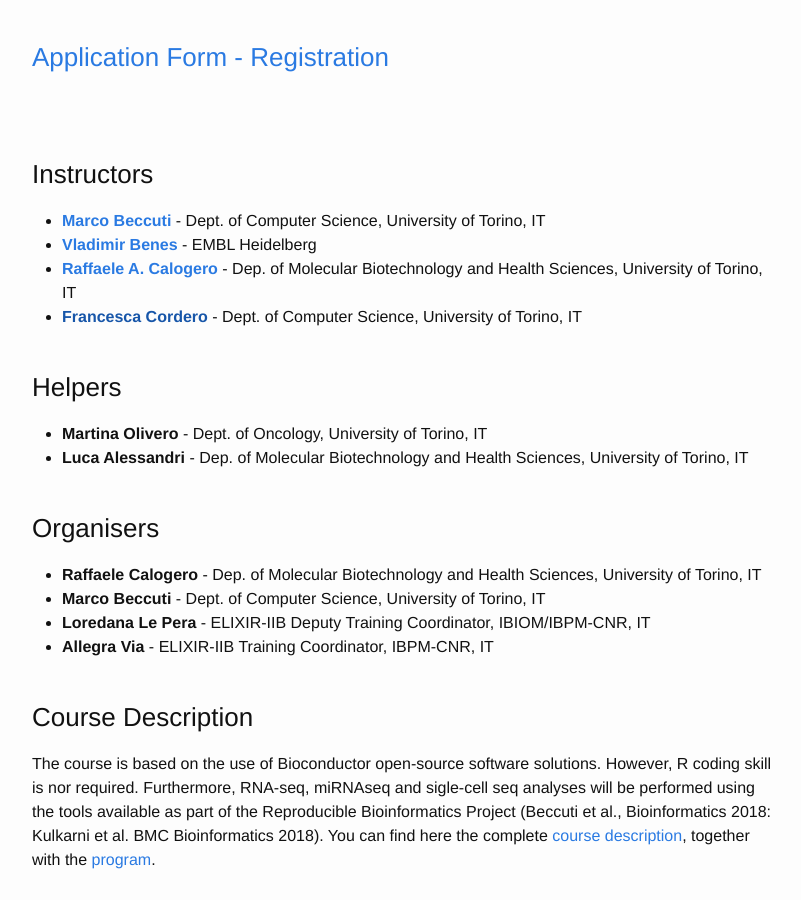
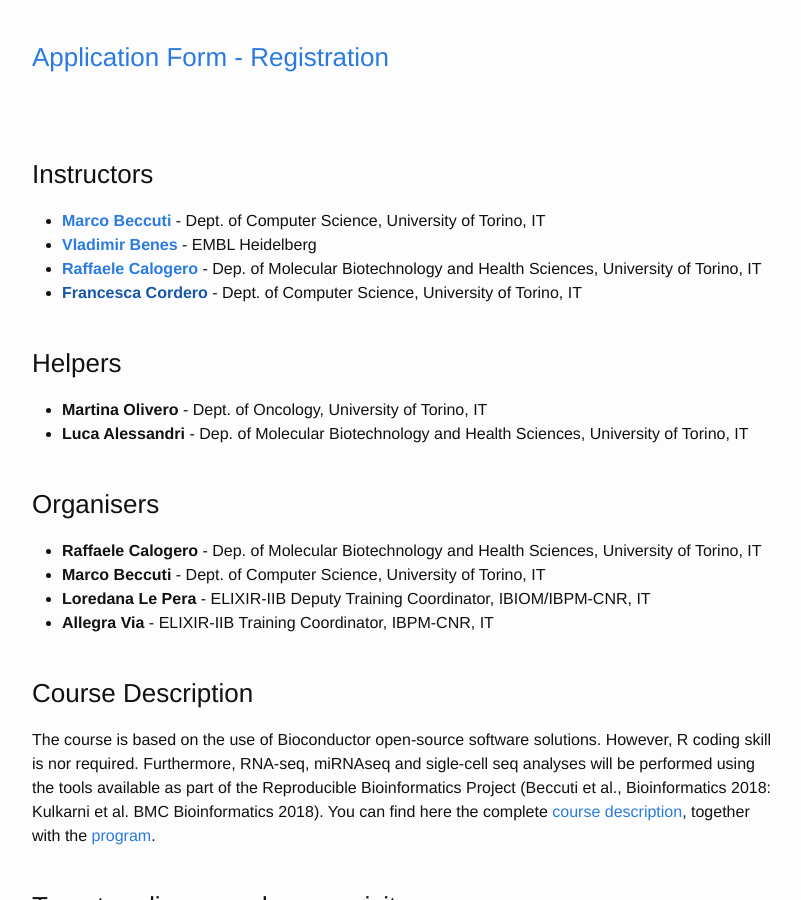
Before and after one commit to ELIXIR-IIB-training/website, a Jekyll site: the page built from _posts/2020-03-09-RNAseq-and-single-cell_Turin.md, in a window 1280 px wide and 900 px high, scrolled down 1228 px. Shown: the whole window, without its empty margins (238-1039 px from the left). Built offline with Jekyll 4.4.1, drawn with Linux system fonts in a browser that asks for light colours.

```diff
--- a/_posts/2020-03-09-RNAseq-and-single-cell_Turin.md
+++ b/_posts/2020-03-09-RNAseq-and-single-cell_Turin.md
@@ -63,7 +63,7 @@ A maximum of **20** candidates will be accepted for the course. Priority will be
 ### Instructors
 - [**Marco Beccuti**](https://elixir-iib-training.github.io/website/instructors/marco_beccuti.html) - Dept. of Computer Science, University of Torino, IT
 - [**Vladimir Benes**](https://www.embl.de/services/core_facilities/genecore/members/index.php?s_personId=CP-60003318) - EMBL Heidelberg
-- [**Raffaele A. Calogero**](https://elixir-iib-training.github.io/website/instructors/raffaele_calogero.html) - Dep. of Molecular Biotechnology and Health Sciences, University of Torino, IT
+- [**Raffaele Calogero**](https://elixir-iib-training.github.io/website/instructors/raffaele_calogero.html) - Dep. of Molecular Biotechnology and Health Sciences, University of Torino, IT
 - [**Francesca Cordero**]() - Dept. of Computer Science, University of Torino, IT
 <br>
 <br>
```
